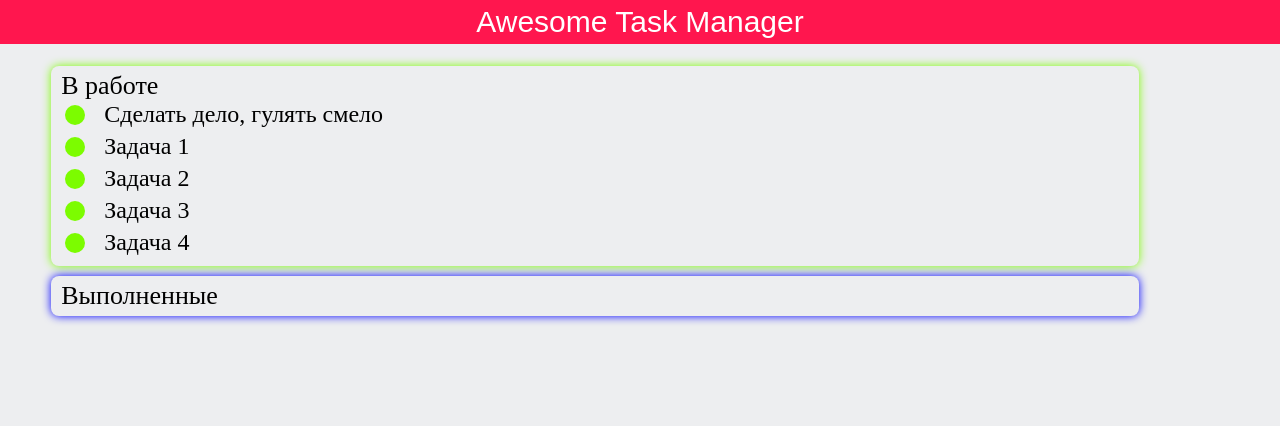
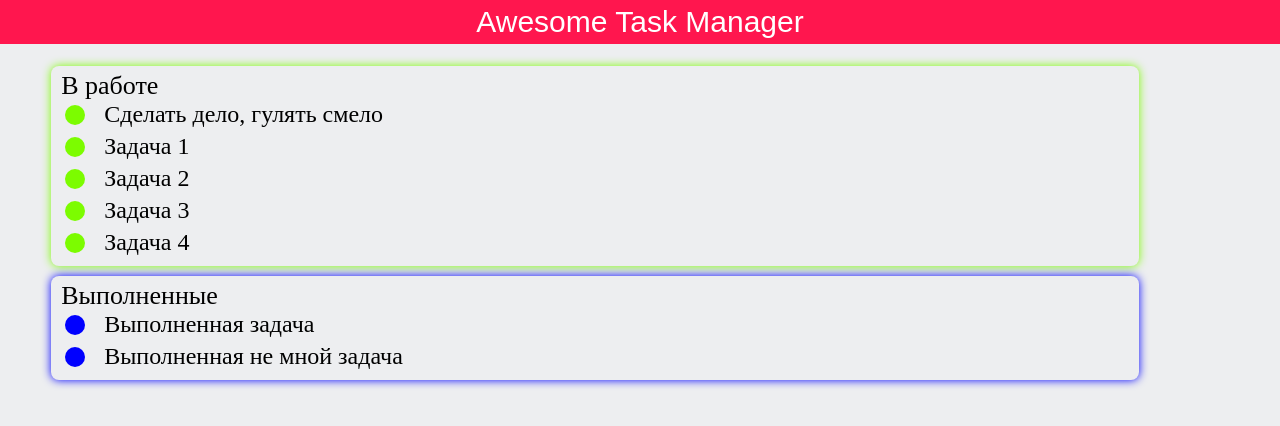
Before and after one commit to toxoxa/task-manager, an Angular app: page / in a window 1280 px wide. Shown: the top 426 px of the page. Built offline with nearby package versions, Linux system fonts and the light colour scheme.

Commit message:
Доточил реестр, теперь обновляется

```diff
--- a/src/app/task/task.component.ts
+++ b/src/app/task/task.component.ts
@@ -19,13 +19,14 @@ export class TaskComponent {
 
   @Input() text: string;
   @Input() done: boolean;
+  @Input() id: number;
 
   onClick() {
     if (this.done) {
       return;
     }
     this.done = true;
-    console.log(`task ${this.text} done`);
+    console.log(`task ${this.text} with id ${this.id} done`);
   }
 
 }
--- a/src/app/taskboard/taskboard.component.html
+++ b/src/app/taskboard/taskboard.component.html
@@ -2,13 +2,30 @@
   <div [ngClass]="'taskboard__in_work'">
     <div [ngClass]="'taskboard__label'">В работе</div>
     <div [ngClass]="'taskboard__task_container'">
-      <ng-template ngFor let-job [ngForOf]="jobs">
-        <app-task [text]="job.text" [done]="job.done"></app-task>
+      <ng-template ngFor let-job [ngForOf]="jobsInWork">
+        <div *ngIf="!job.done">
+          <app-task
+            [text]="job.text"
+            [done]="job.done"
+            [id]="job.id"
+            (click)="onClick(job.id)">
+          </app-task>
+        </div>
       </ng-template>
     </div>
   </div>
   <div [ngClass]="'taskboard__done'">
     <div [ngClass]="'taskboard__label'">Выполненные</div>
-    <div [ngClass]="'taskboard__task_container'"></div>
+    <div [ngClass]="'taskboard__task_container'">
+      <ng-template ngFor let-job [ngForOf]="jobsDone">
+        <div *ngIf="job.done">
+          <app-task
+            [text]="job.text"
+            [done]="job.done"
+            [id]="job.id">
+          </app-task>
+        </div>
+      </ng-template>
+    </div>
   </div>
 </div>
--- a/src/app/taskboard/taskboard.component.ts
+++ b/src/app/taskboard/taskboard.component.ts
@@ -5,34 +5,62 @@ import { Component, OnInit } from '@angular/core';
   templateUrl: './taskboard.component.html',
   styleUrls: ['./taskboard.component.css']
 })
-export class TaskboardComponent implements OnInit {
+export class TaskboardComponent {
 
-  jobs: any;
+  jobsInWork: any;
+  jobsDone: any;
   constructor() {
-    this.jobs = [
+    this.jobsInWork = [
       {
         text: 'Сделать дело, гулять смело',
-        done: false
+        done: false,
+        id: 1
       },
       {
         text: 'Задача 1',
-        done: false
+        done: false,
+        id: 2
       },
       {
         text: 'Задача 2',
-        done: false
+        done: false,
+        id: 3
       },
       {
         text: 'Задача 3',
-        done: false
+        done: false,
+        id: 4
       },
       {
         text: 'Задача 4',
-        done: false
+        done: false,
+        id: 5
+      }
+    ];
+
+    this.jobsDone = [
+      {
+        text: 'Выполненная задача',
+        done: true,
+        id: 13
+      },
+      {
+        text: 'Выполненная не мной задача',
+        done: true,
+        id: 14
       }
     ];
   }
 
-  ngOnInit() {
+  onClick(id) {
+    const job = this.jobsInWork.filter(j => {
+      return j.id === id;
+    })[0];
+    this.jobsInWork = this.jobsInWork.filter(j => {
+      return j.id !== id;
+    });
+    //todo пока так
+    job.done = true;
+    this.jobsDone.push(job);
   }
 }
```
